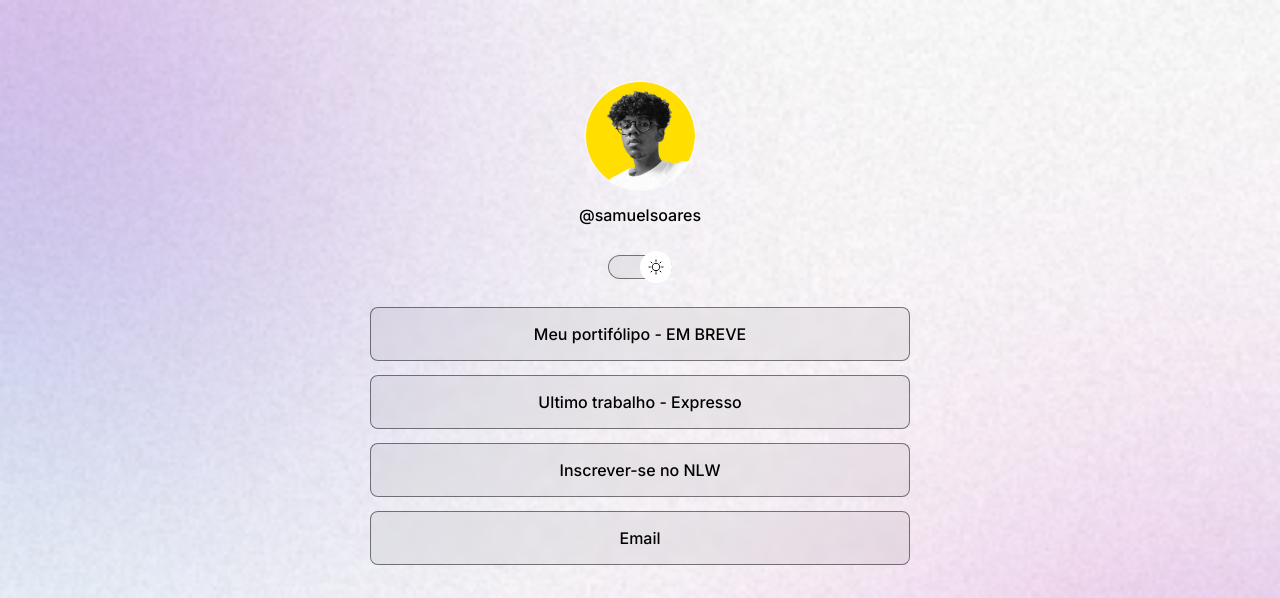
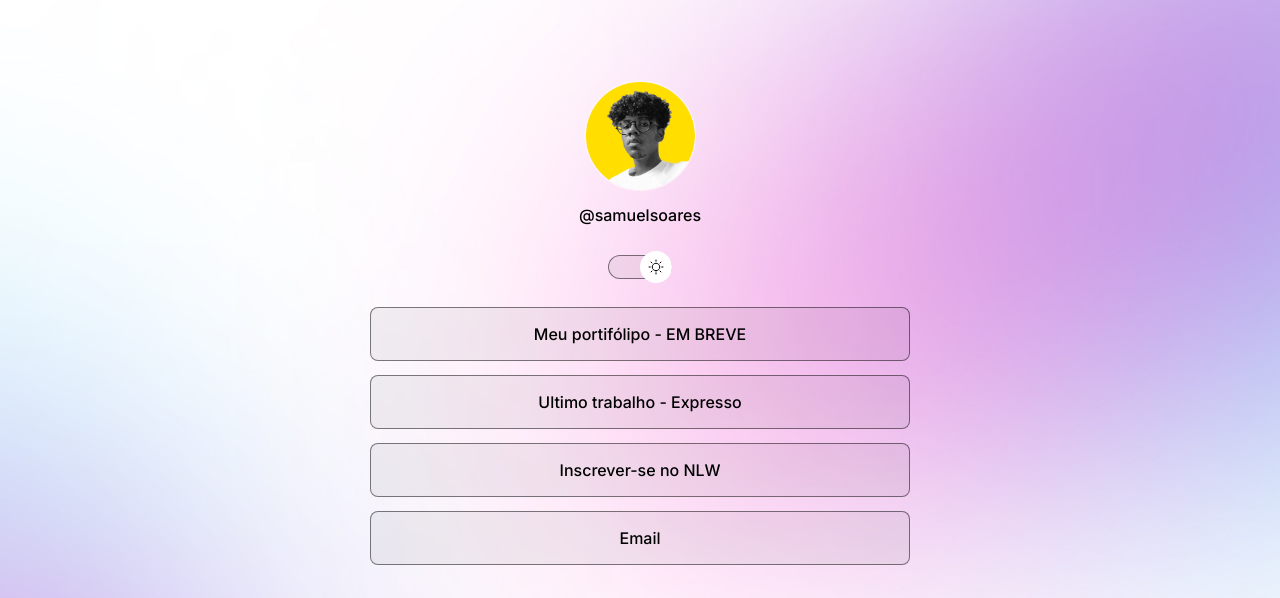
Before and after one commit to gabriersdev/visit-card, a plain HTML site: page index.html in a window 1280 px wide. Shown: the top 598 px of the page. Drawn offline with nearby package versions, Linux system fonts and the light colour scheme.

Commit message:
change background based on media queries

```diff
--- a/style.css
+++ b/style.css
@@ -30,6 +30,7 @@ body{
   background-repeat: no-repeat;
   background-position: top center;
   background-size: cover;
+  height: 100vh;
 }
 
 body * {
@@ -163,4 +164,17 @@ ul li a:hover{
 footer{
   padding: 24px 0;
   text-align: center;
+  font-size: 16px;
 }
+
+/* media queries */
+
+@media (min-width: 700px){
+  :root{
+    --bg-url: url(./assets/bg-desktop.jpg)
+  }
+
+  .light{
+    --bg-url: url(./assets/bg-desktop-ligth.jpg)
+  }
+}
```
Also changed, not shown: assets/bg-desktop-ligth.jpg (added), assets/bg-desktop.jpg (added).
